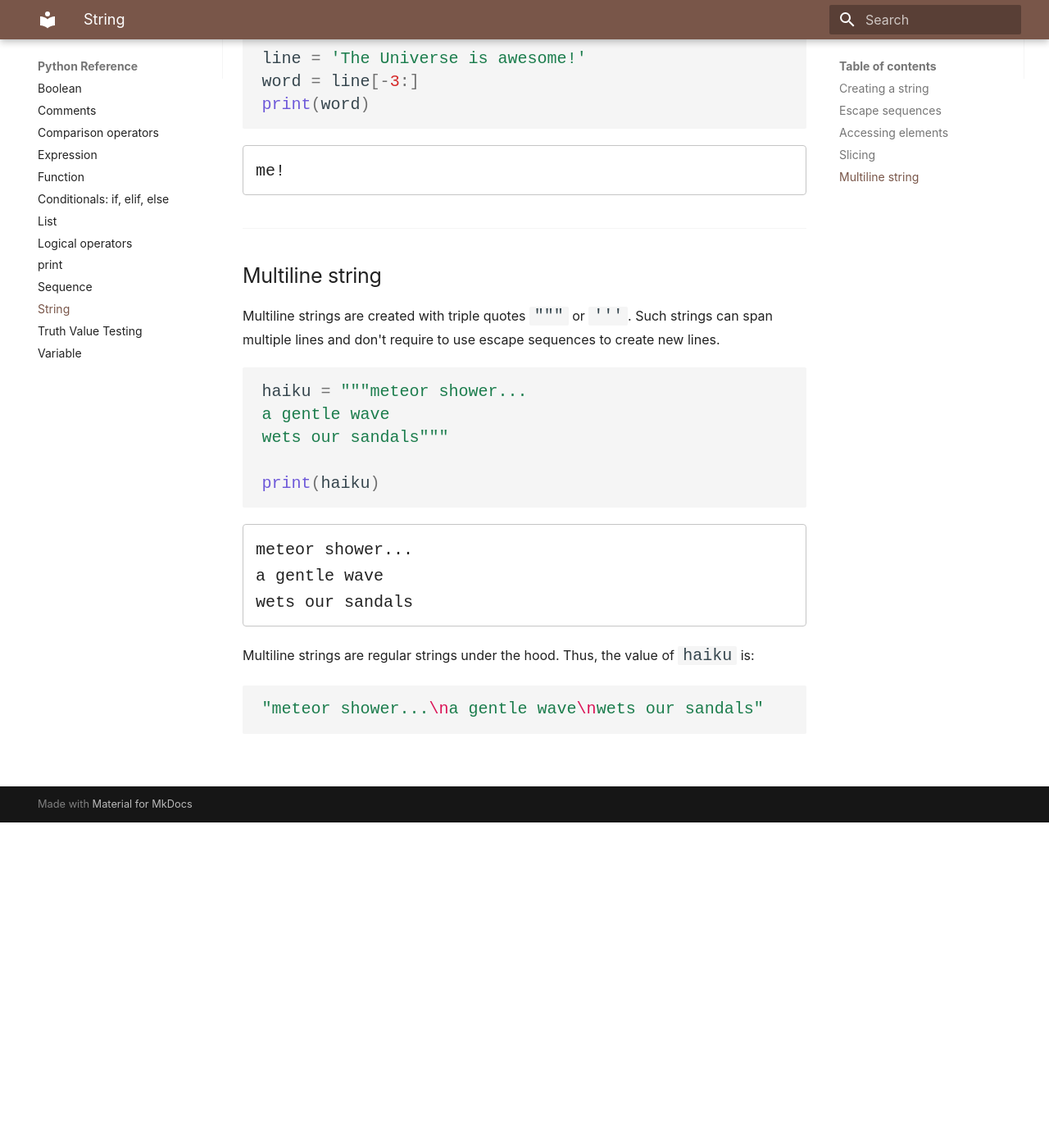
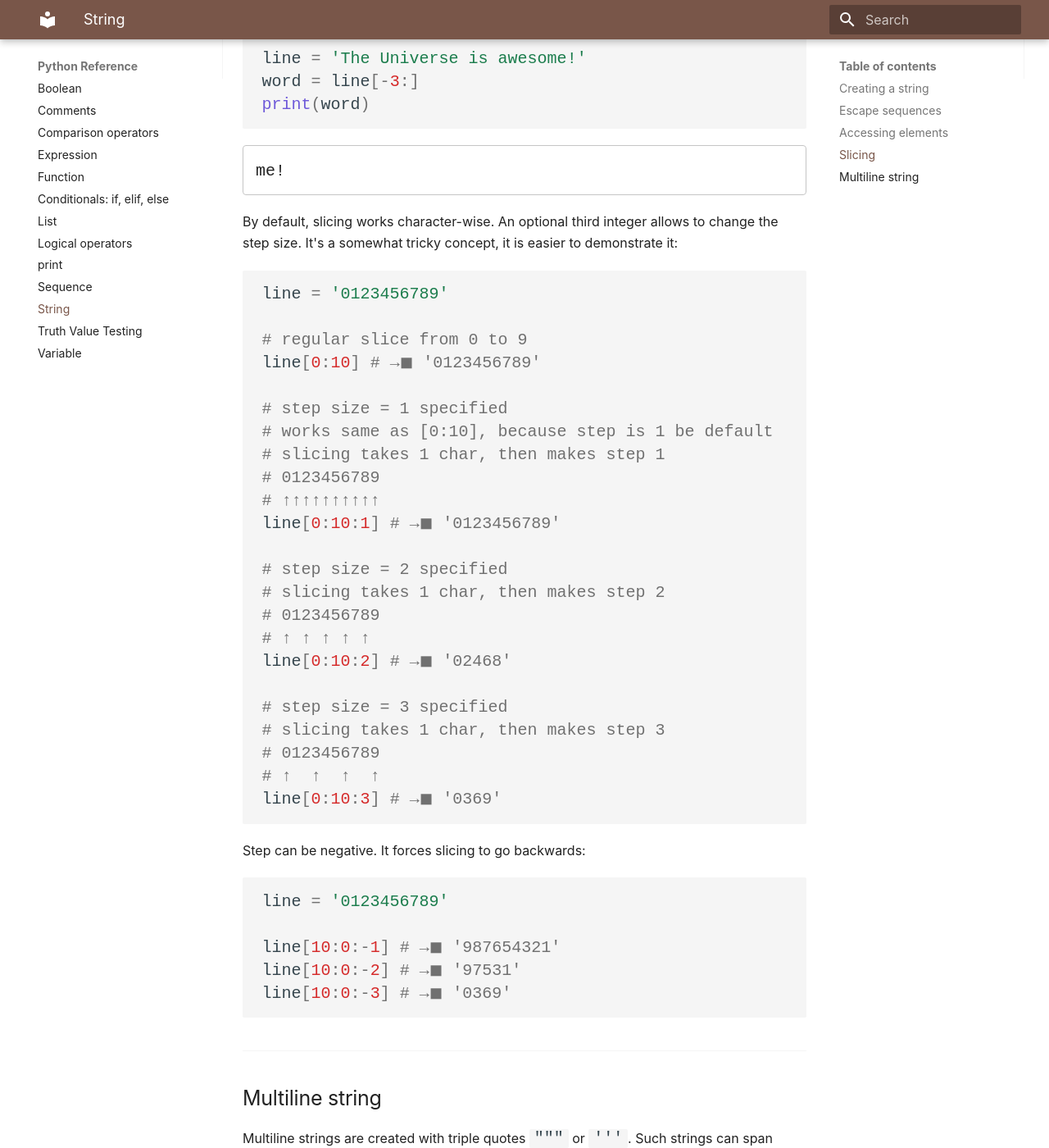
Before and after one commit to serhii73/python-reference, an MkDocs documentation site: the page built from docs/string.md, in a window 1280 px wide and 1400 px high, scrolled down 3135 px. Shown: the whole window at 82% size. Built offline with MkDocs 1.6.1 and Material for MkDocs 9.7.7, drawn with Linux system fonts in a browser that asks for light colours; before the commit the page ends 4138 px from its top, so only the background shows below that.

Commit message:
slicing third param

````diff
--- a/docs/string.md
+++ b/docs/string.md
@@ -121,6 +121,44 @@ print(word)
 !!! output ""
     me!
 
+By default, slicing works character-wise. An optional third integer allows to change the step size. It's a somewhat tricky concept, it is easier to demonstrate it:
+
+
+```python
+line = '0123456789'
+
+# regular slice from 0 to 9
+line[0:10] # →◼ '0123456789'
+
+# step size = 1 specified
+# works same as [0:10], because step is 1 be default
+# slicing takes 1 char, then makes step 1
+# 0123456789
+# ↑↑↑↑↑↑↑↑↑↑
+line[0:10:1] # →◼ '0123456789'
+
+# step size = 2 specified
+# slicing takes 1 char, then makes step 2
+# 0123456789
+# ↑ ↑ ↑ ↑ ↑
+line[0:10:2] # →◼ '02468'
+
+# step size = 3 specified
+# slicing takes 1 char, then makes step 3
+# 0123456789
+# ↑  ↑  ↑  ↑
+line[0:10:3] # →◼ '0369'
+```
+
+Step can be negative. It forces slicing to go backwards:
+
+```python
+line = '0123456789'
+
+line[10:0:-1] # →◼ '987654321'
+line[10:0:-2] # →◼ '97531'
+line[10:0:-3] # →◼ '0369'
+```
 
 ## Multiline string
 
````
